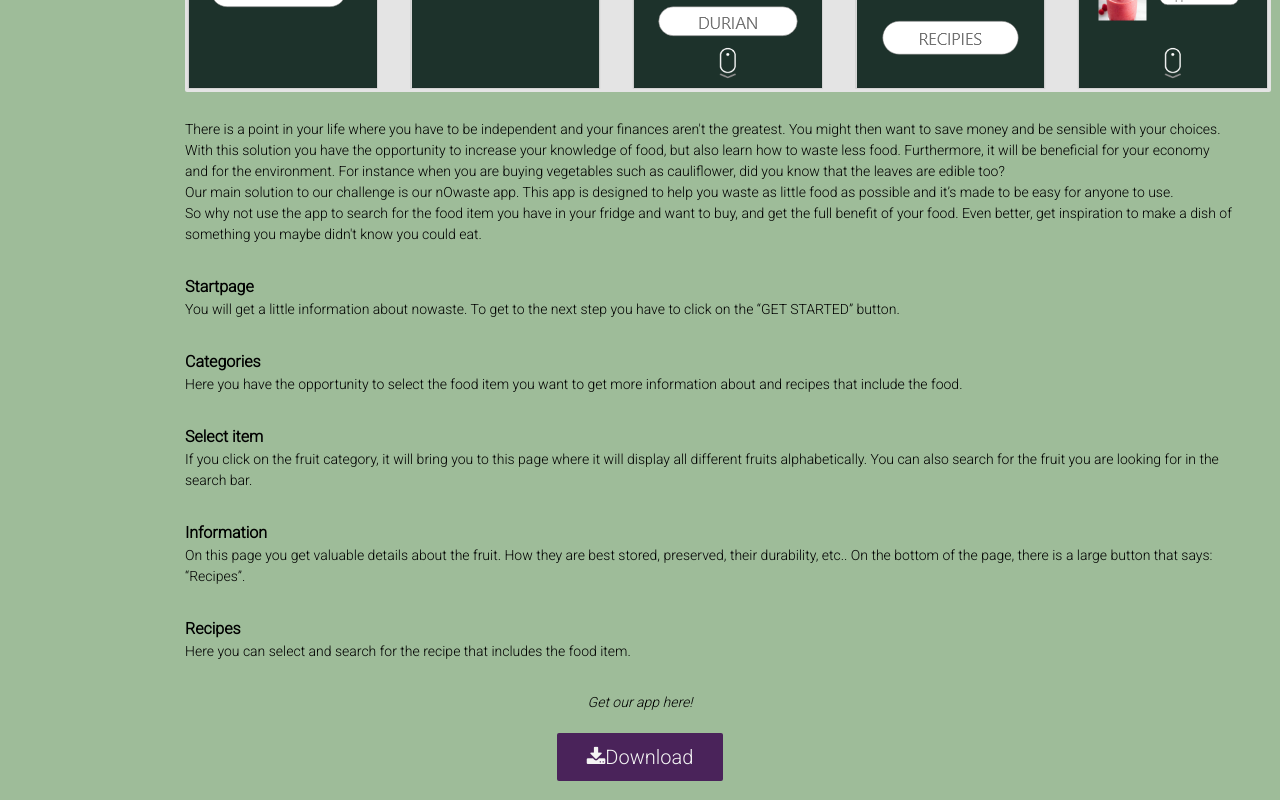
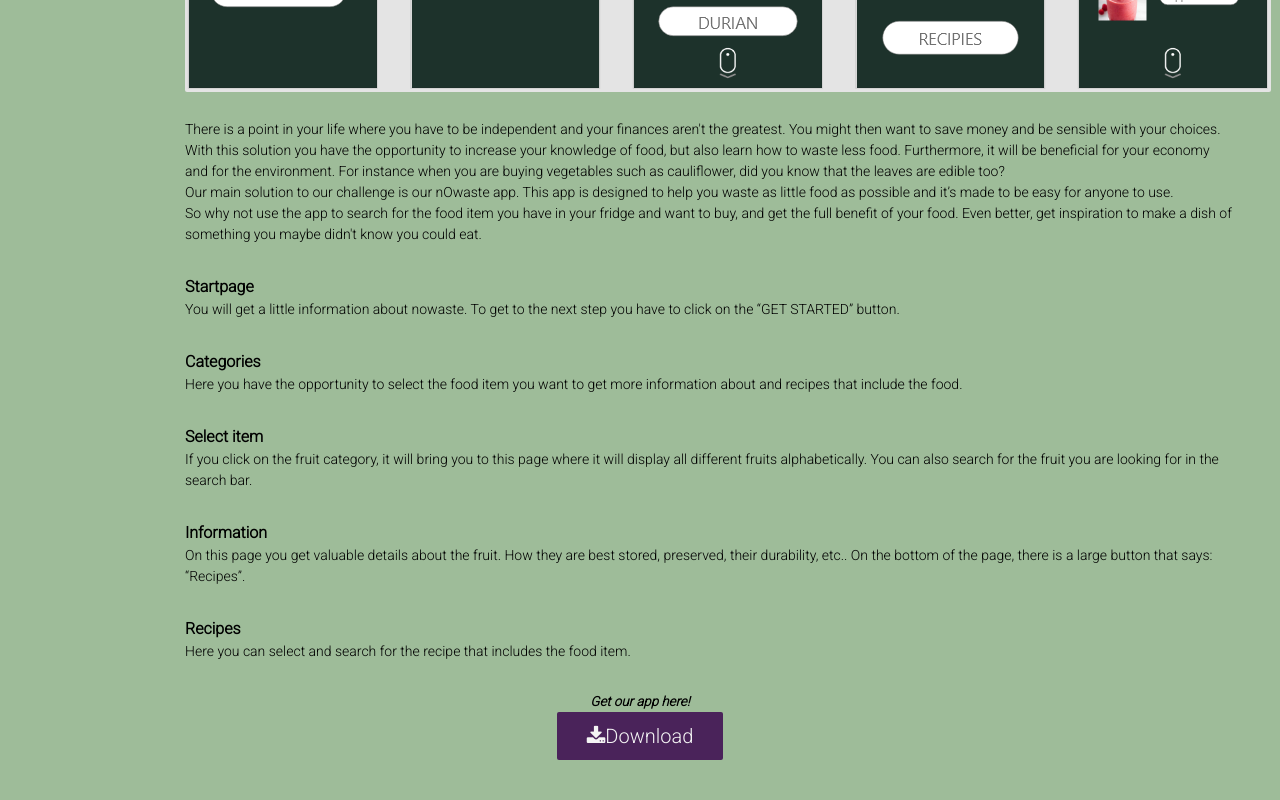
Before and after one commit to Nora-bakke/FinalAssignment-, a plain HTML site: page app.html in a window 1280 px wide. Shown: the part 560-1360 px from the top of the page. Drawn offline with Linux system fonts and the light colour scheme.

Commit message:
Update app.html

```diff
--- a/app.html
+++ b/app.html
@@ -61,7 +61,7 @@
       </div>
 
       <div class="download-button">
-        <p>Get our app here!</p>
+        <h5>Get our app here!</h5>
         <form action="https://xd.adobe.com/view/a9ab5e07-3c4f-43e9-be80-99b22a921cca-fcf8/">
         <button class="btn"><i class="fa fa-download"></i>Download</button>
       </div>
```
